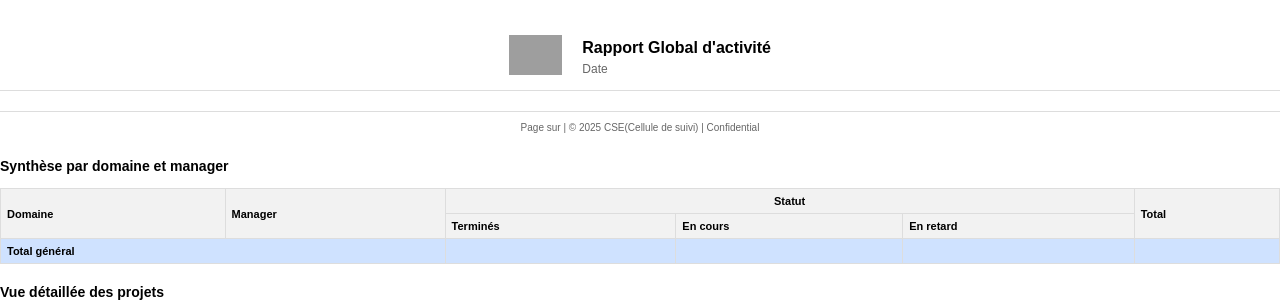
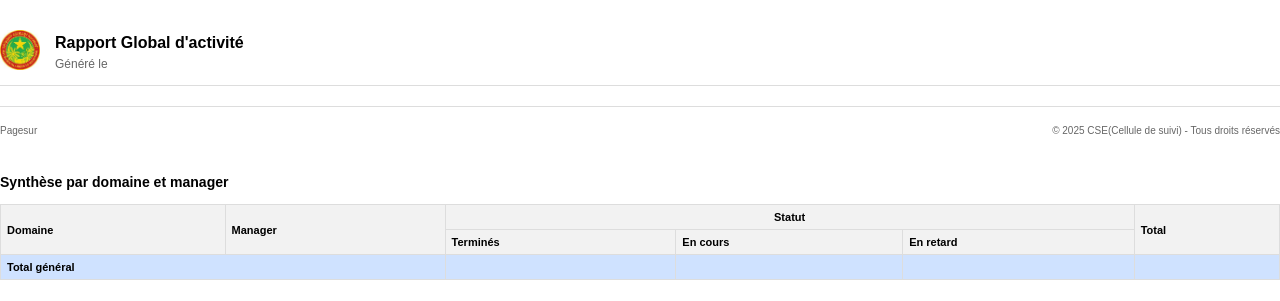
Before and after one commit to mcboubacar/project_management, a Python web app: template app/templates/reports/global_pdf.html in a window 1280 px wide. Shown: the top 301 px of the page. Run offline with Jinja, Linux system fonts and the light colour scheme; the template is opened without the code that fills it, so the values that code supplies are empty; grey boxes are pictures that could not be loaded.

Commit message:
2 eme modif de global_pdf.html

```diff
--- a/app/templates/reports/global_pdf.html
+++ b/app/templates/reports/global_pdf.html
@@ -21,38 +21,58 @@
         #header {
             position: running(header);
             width: 100%;
-            text-align: center;
             border-bottom: 1px solid #ddd;
-            padding: 15px 0 10px 0; /* Augmente le padding en haut et en bas */
-            margin: 20px 0; /* Ajoute des marges en haut et en bas */
+            padding: 10px 0;
+            margin: 20px 0;
             display: flex;
             align-items: center;
+            justify-content: space-between;
+        }
+
+        .header-left {
+            display: flex;
+            align-items: center;
+            gap: 15px;
+        }
+
+        .logo {
+            height: 30px; /* Taille légèrement réduite pour mieux s'aligner avec le texte */
+        }
+
+        .header-text {
+            display: flex;
+            flex-direction: column;
             justify-content: center;
         }
 
-        .header-content {
-            display: flex;
-            align-items: center;
-            gap: 20px; /* Espace entre le logo et le texte */
+        .report-title {
+            font-size: 16px;
+            font-weight: bold;
+            line-height: 1.2;
         }
 
-        .logo {
-            height: 40px;
-            margin-bottom: 0; /* Retire le margin-bottom précédent */
+        .report-date {
+            font-size: 11px;
+            color: #666;
+            line-height: 1.2;
         }
 
-        .header-text {
-            text-align: left;
-        }
         #footer {
             position: running(footer);
             width: 100%;
-            text-align: center;
             border-top: 1px solid #ddd;
-            padding: 10px 0 5px 0; /* Augmente le padding en haut */
+            padding: 8px 0;
             font-size: 10px;
             color: #666;
-            margin: 20px 0; /* Ajoute des marges en haut et en bas */
+            margin: 20px 0;
+            display: flex;
+            justify-content: space-between;
+            align-items: center;
+        }
+
+        .footer-left, .footer-right {
+            display: flex;
+            align-items: center;
         }
 
         body {
@@ -171,19 +191,26 @@
     <!-- <h2>Tableau de bord global</h2> -->
     <!-- Header -->
     <div id="header">
-        <div class="header-content">
-            <img src="chemin/vers/logo.jpg" class="logo" alt="Logo">
+        <div class="header-left">
+            <img src="{{ url_for('static', filename='images/logo.jpg') }}" class="logo" alt="Logo">
             <div class="header-text">
-                <div class="report-title">Rapport Global d'activité</div>
-                <div class="report-date">Date {{ current_date.strftime('%d/%m/%Y à %H:%M') }}</div>
+                <span class="report-title">Rapport Global d'activité</span>
+                <span class="report-date">Généré le {{ current_date.strftime('%d/%m/%Y à %H:%M') }}</span>
             </div>
         </div>
     </div>
 
+
     <!-- Footer -->
     <div id="footer">
-        Page <span class="page-number"></span> sur <span class="page-count"></span> |
-        © 2025 CSE(Cellule de suivi) | Confidential
+        <div class="footer-left">
+            Page <span class="page-number"></span> sur <span class="page-count"></span>
+        </div>
+        <div class="footer-right">
+            <div class="container text-center">
+                <p class="mb-0">© 2025 CSE(Cellule de suivi) - Tous droits réservés</p>
+            </div>
+        </div>
     </div>
     <!-- Section 1: Tableaux combinés -->
     <div>
```
